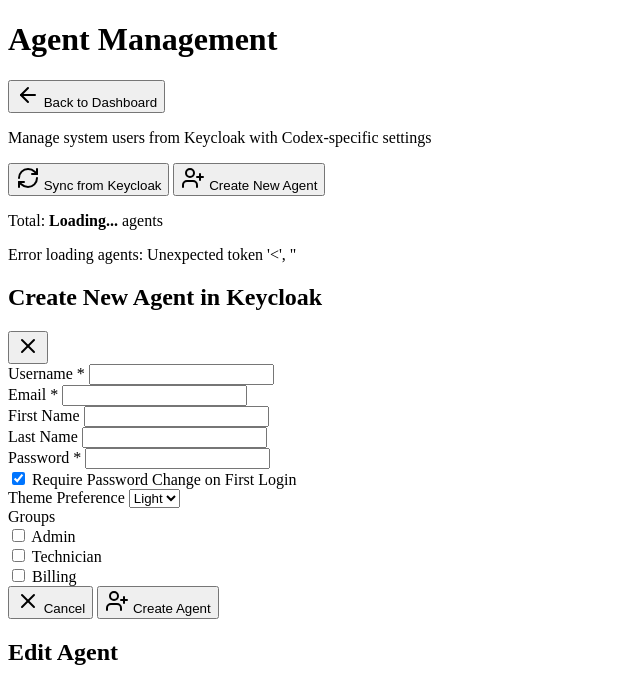
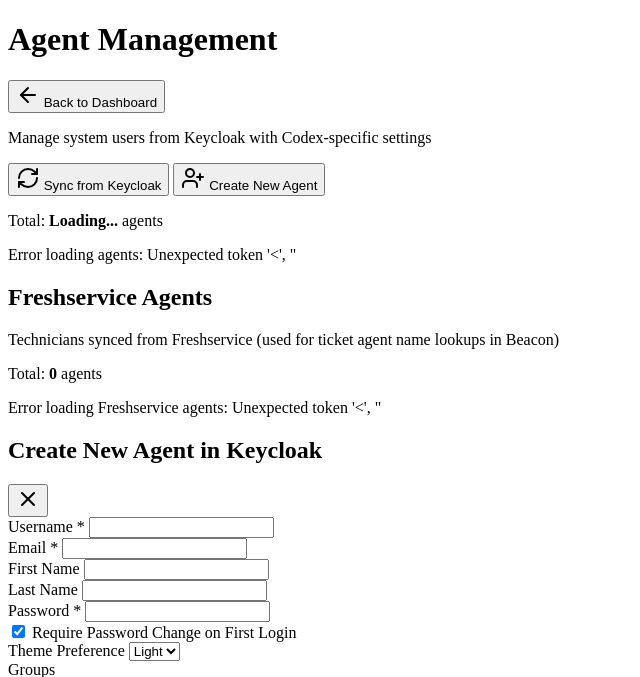
Before and after one commit to skelhammer/hivematrix-codex, a Flask app: template app/templates/agents/list.html in a window 1280 px wide. Shown: the top 677 px of the page, without its empty margins (0-640 px from the left). Run offline with Flask 3, Linux system fonts and the light colour scheme; the template is opened without the code that fills it, so the values that code supplies are empty; parts of the project's set-up code (start-up, migrations or seed data) failed here and were passed over.

Commit message:
Add Freshservice agents section to Agents page
- Display Freshservice technicians in separate section
- Shows ID and name from /api/freshservice/agents
- Used for Beacon ticket agent name lookups

🤖 Generated with [Claude Code](https://claude.com/claude-code)

Co-Authored-By: Claude <noreply@anthropic.com>

```diff
--- a/app/templates/agents/list.html
+++ b/app/templates/agents/list.html
@@ -46,6 +46,27 @@
             <!-- Agents List -->
             <div id="agent-list">
                 <p>Loading agents...</p>
+            </div>
+        </div>
+    </div>
+
+    <div class="card u-mt-3">
+        <div class="card__header">
+            <h2 class="card__title">Freshservice Agents</h2>
+        </div>
+        <div class="card__body">
+            <p class="u-text-secondary u-mb-2">Technicians synced from Freshservice (used for ticket agent name lookups in Beacon)</p>
+
+            <!-- Results Info -->
+            <div class="results-header">
+                <p class="results-header__count">
+                    Total: <strong id="fs-agent-count">Loading...</strong> agents
+                </p>
+            </div>
+
+            <!-- Freshservice Agents Table -->
+            <div id="fs-agent-list">
+                <p>Loading Freshservice agents...</p>
             </div>
         </div>
     </div>
@@ -684,9 +705,62 @@
             }
         });
 
+        async function loadFreshserviceAgents() {
+            try {
+                const basePath = getBasePath();
+                const response = await fetch(`${basePath}/api/freshservice/agents`, {
+                    credentials: 'same-origin'
+                });
+                const agents = await response.json();
+
+                displayFreshserviceAgents(agents);
+                document.getElementById('fs-agent-count').textContent = agents.length;
+            } catch (error) {
+                document.getElementById('fs-agent-list').innerHTML = `<p class="alert alert--error">Error loading Freshservice agents: ${error.message}</p>`;
+                document.getElementById('fs-agent-count').textContent = '0';
+            }
+        }
+
+        function displayFreshserviceAgents(agents) {
+            const container = document.getElementById('fs-agent-list');
+
+            if (!agents || agents.length === 0) {
+                container.innerHTML = '<p class="empty-state">No Freshservice agents found. Run "Sync Freshservice" from Admin Settings to import agents.</p>';
+                return;
+            }
+
+            let html = `
+                <table class="data-table">
+                    <thead>
+                        <tr>
+                            <th>ID</th>
+                            <th>Name</th>
+                        </tr>
+                    </thead>
+                    <tbody>
+            `;
+
+            agents.forEach(agent => {
+                html += `
+                    <tr>
+                        <td>${agent.id}</td>
+                        <td>${agent.name}</td>
+                    </tr>
+                `;
+            });
+
+            html += `
+                    </tbody>
+                </table>
+            `;
+
+            container.innerHTML = html;
+        }
+
         // Load agents on page load
         window.addEventListener('DOMContentLoaded', () => {
             loadAgents();
+            loadFreshserviceAgents();
             lucide.createIcons();
         });
     </script>
```
